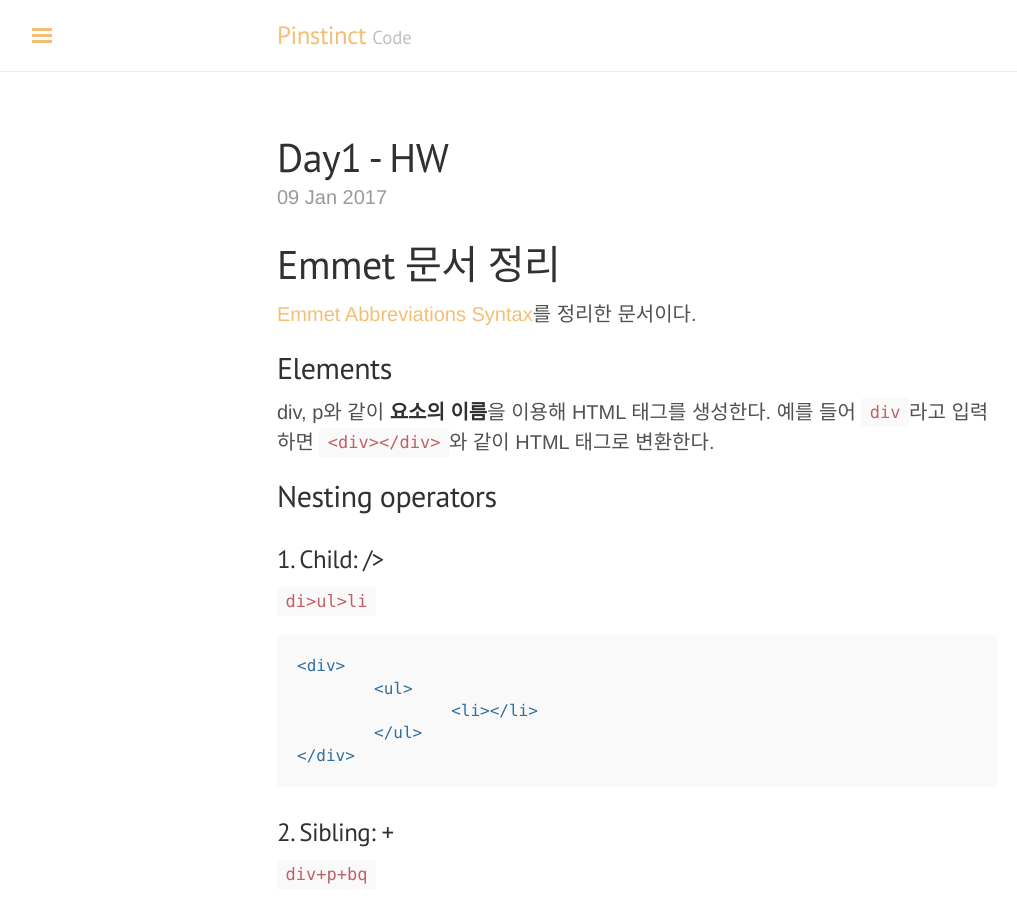
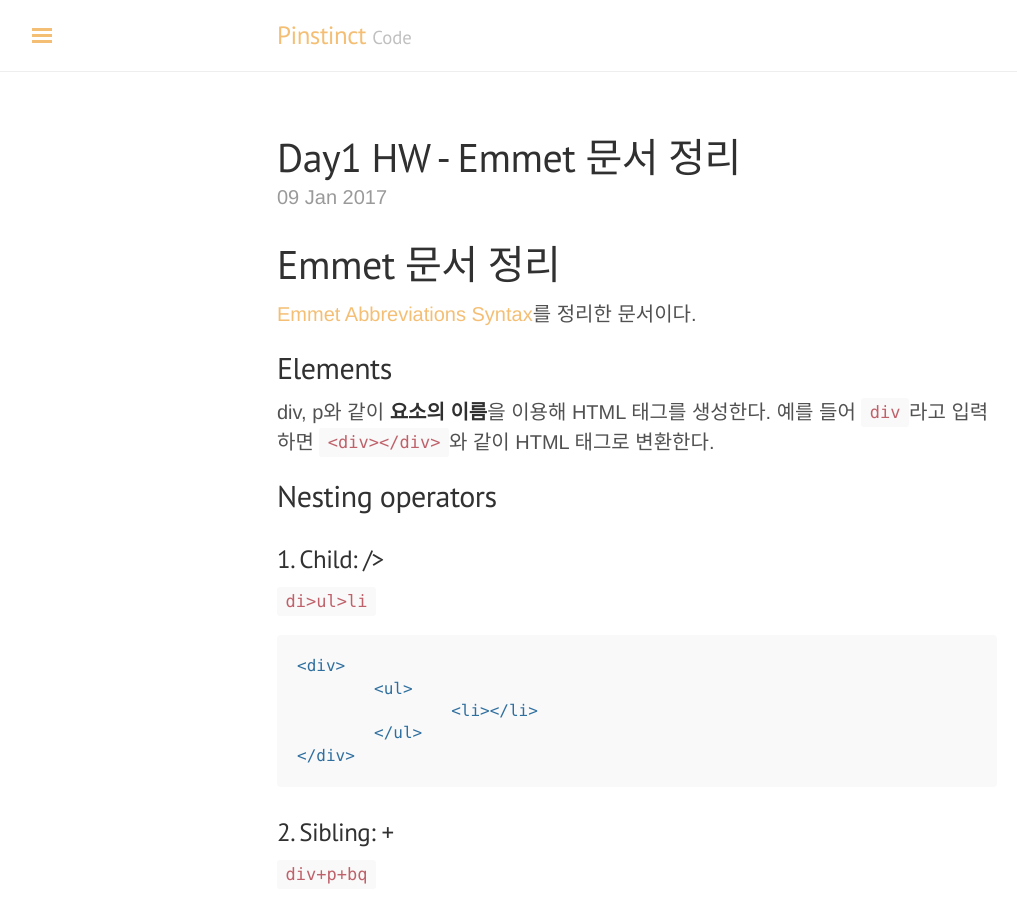
Before and after one commit to pinstinct/pinstinct.github.com, a Jekyll site: the page built from _posts/2017-01-09-wps-homework.md, in a window 1280 px wide and 900 px high. Shown: the whole window, without its empty margins (3-1020 px from the left). Built offline with Jekyll 4.4.1, drawn with Linux system fonts in a browser that asks for light colours.

Commit message:
changed title

```diff
--- a/_posts/2017-01-09-wps-homework.md
+++ b/_posts/2017-01-09-wps-homework.md
@@ -1,6 +1,6 @@
 ---
 layout: post
-title: Day1 - HW
+title: Day1 HW - Emmet 문서 정리
 categories: wps
 tags: [fastcampus, emmet, html]
 ---
```
